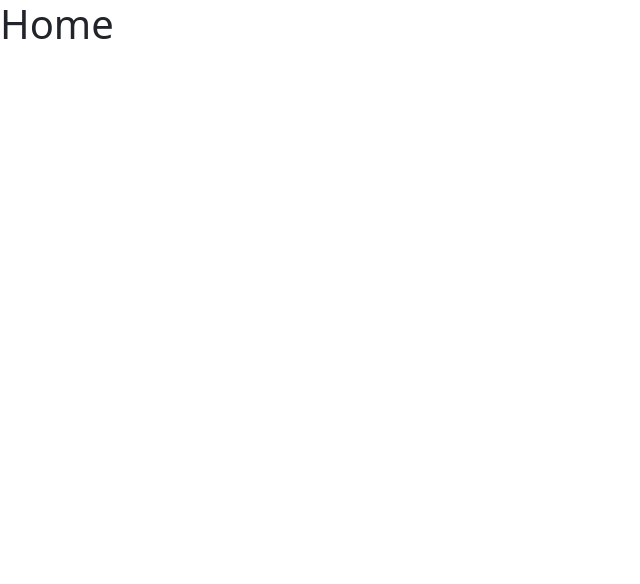
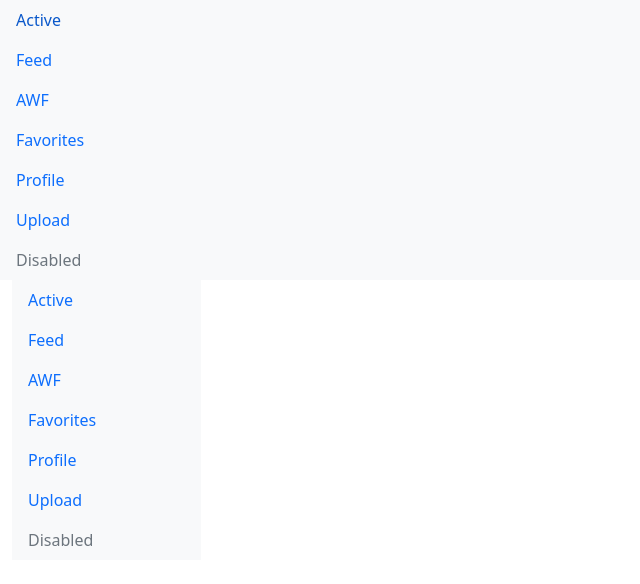
Before and after one commit to Least-Valuable-Painters/ABQ-Wildlife, a React (Create React App) app in the folder frontend/: page / in a window 1280 px wide. Shown: the top 584 px of the page, without its empty margins (0-640 px from the left). Built offline with nearby package versions, Linux system fonts and the light colour scheme.

Commit message:
created navbar and added example offcanvas template from react bootstrap.

```diff
--- /dev/null
+++ b/frontend/src/ui/App.css
@@ -0,0 +1,28 @@
+
+.navbar {
+    position: fixed;
+    top: 0;
+    bottom: 0;
+    left: 0;
+    min-height: 100vh !important;
+    z-index: 100;
+    padding: 48px 0 0;
+    box-shadow: inset -1px 0 0 rgb(1, 197, 255, .1);
+}
+#navbar-wrapper {
+    min-height: 100vh !important;
+    width: 100vw;
+    margin-left: -1rem;
+    -webkit-transition: margin .25s ease-out;
+    -moz-transition: margin .25s ease-out;
+    -o-transition: margin .25s ease-out;
+}
+#navbar-wrapper .navbar-heading {
+    padding: 0.875rem 1.25rem;
+    font-size: 1.2rem;
+}
+
+#page-content-wrapper {
+    min-width: 0;
+    width: 100%;
+}
--- a/frontend/src/ui/App.js
+++ b/frontend/src/ui/App.js
@@ -3,10 +3,13 @@ import 'bootstrap/dist/css/bootstrap.css'
 import { Home } from './Home'
 import { FourOhFour } from './FourOhFour'
 import React from 'react'
+import {Navbar} from "./Navbar";
+
 
 export const App = () => (
     <>
         <BrowserRouter>
+            <Navbar/>
             <Routes>
                 <Route  path='/' element={<Home />} />
                 <Route path='*' element={<FourOhFour />} />
--- a/frontend/src/ui/Home.js
+++ b/frontend/src/ui/Home.js
@@ -1,9 +1,20 @@
-import React from "react"
+import React from "react";
+import {Col, Container, Row} from "react-bootstrap";
+import {Navbar} from "./Navbar";
+
 
 export const Home = () => {
     return (
         <>
-            <h1>Home</h1>
+            <Container fluid>
+                <Row>
+                    <Col xs={2} id="navbar-wrapper">
+                        <Navbar/>
+                    </Col>
+                    <Col xs={10} id="page-content-wrapper">
+                    </Col>
+                </Row>
+            </Container>
         </>
-    )
-}
+    );
+};
--- /dev/null
+++ b/frontend/src/ui/Navbar.js
@@ -0,0 +1,38 @@
+import React from "react";
+import {Nav} from "react-bootstrap";
+
+
+export const Navbar = props => {
+
+    return (
+        <>
+            <Nav className="com-md=12 d-none d-md-block bg-light sidebar"
+            activeKey="/home"
+            onSelect={selectedKey => alert(`selected ${selectedKey}`)}
+            >
+                <div className="sidebar-sticky"></div>
+            <Nav.Item>
+                <Nav.Link href="/home">Active</Nav.Link>
+            </Nav.Item>
+            <Nav.Item>
+                <Nav.Link eventKey="link-1">Feed</Nav.Link>
+            </Nav.Item>
+                <Nav.Item>
+                    <Nav.Link eventKey="link-2">AWF</Nav.Link>
+                </Nav.Item>
+                <Nav.Item>
+                    <Nav.Link eventKey="link-3">Favorites</Nav.Link>
+                </Nav.Item>
+                <Nav.Item>
+                    <Nav.Link eventKey="link-4">Profile</Nav.Link>
+                </Nav.Item>
+                <Nav.Item>
+                    <Nav.Link eventKey="link-5">Upload</Nav.Link>
+                </Nav.Item>
+                <Nav.Item>
+                    <Nav.Link eventKey="disabled" disabled>Disabled</Nav.Link>
+                </Nav.Item>
+              </Nav>
+            </>
+    );
+};
```
Also changed, not shown: frontend/src/ui/Offcanvas-Navbar.js (added, +31 -0 lines), 1 other file (tests, documents, lock files or other folders).
